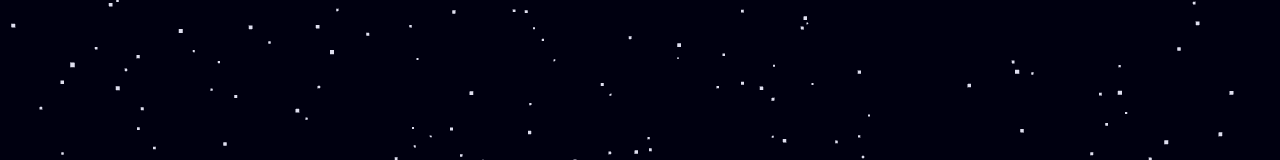
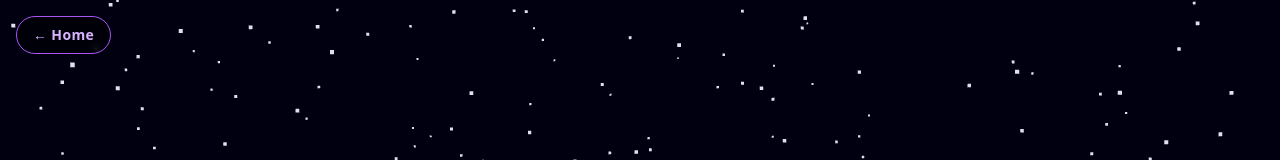
Before and after one commit to Daanish4237/Portfolio-Website, a Next.js app: page / in a window 1280 px wide. Both pictures are taken after a click on the button "Enter Universe". Shown: the top 160 px of the page. Built offline with nearby package versions, Linux system fonts and the light colour scheme.

Commit message:
Add Home button to galaxy view to return to landing screen

```diff
--- a/app/page.tsx
+++ b/app/page.tsx
@@ -48,6 +48,16 @@ export default function Home() {
               targetPosition={targetPosition}
               isZooming={isZooming}
             />
+            {/* Home button */}
+            <button
+              onClick={() => {
+                handleBack();
+                setScene('landing');
+              }}
+              className="fixed top-4 left-4 z-20 px-4 py-2 rounded-full border border-purple-500 text-purple-300 text-sm font-semibold tracking-wide bg-black/40 backdrop-blur-sm transition-all duration-300 hover:bg-purple-500 hover:text-white hover:shadow-[0_0_16px_rgba(139,92,246,0.8)]"
+            >
+              ← Home
+            </button>
           </motion.div>
         )}
       </AnimatePresence>
```
